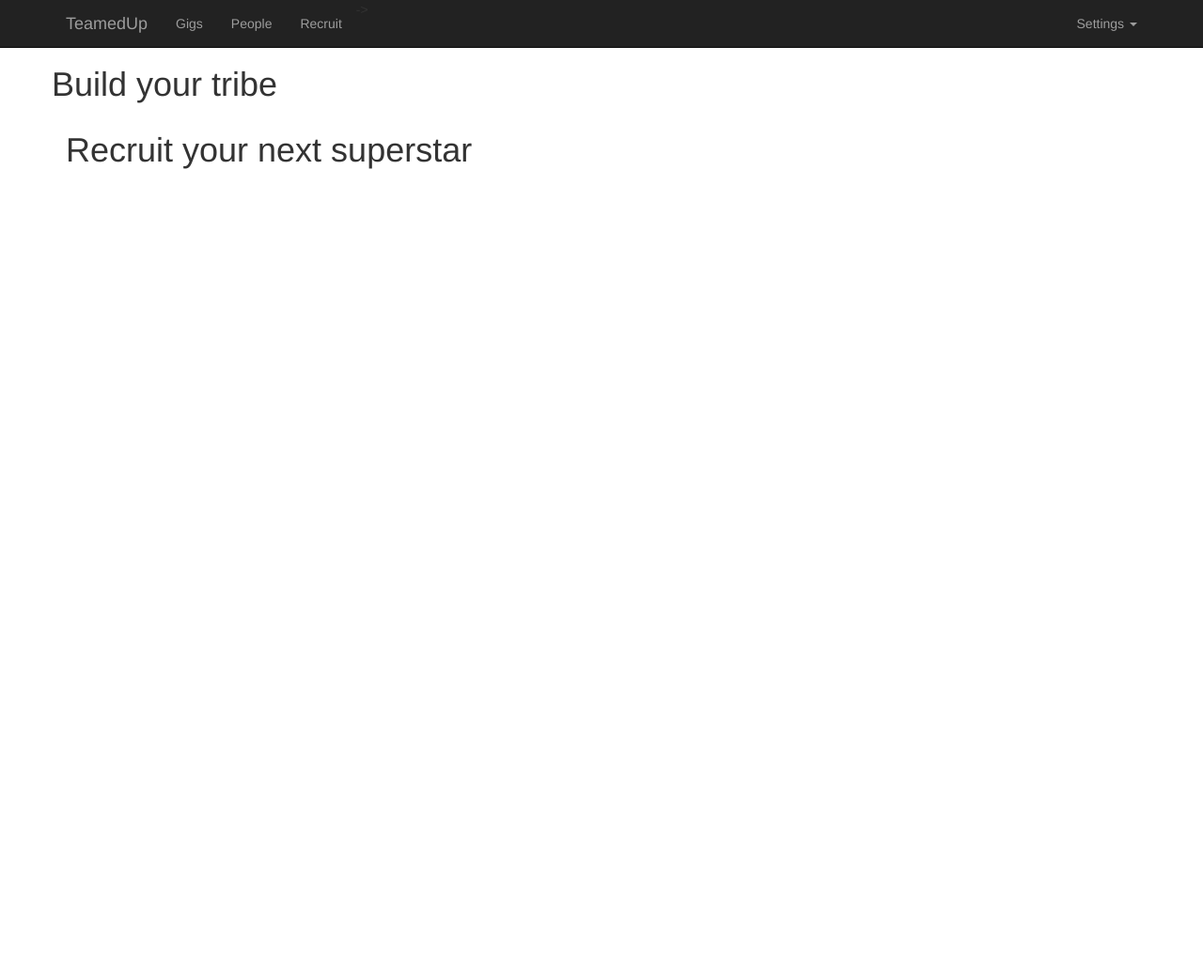
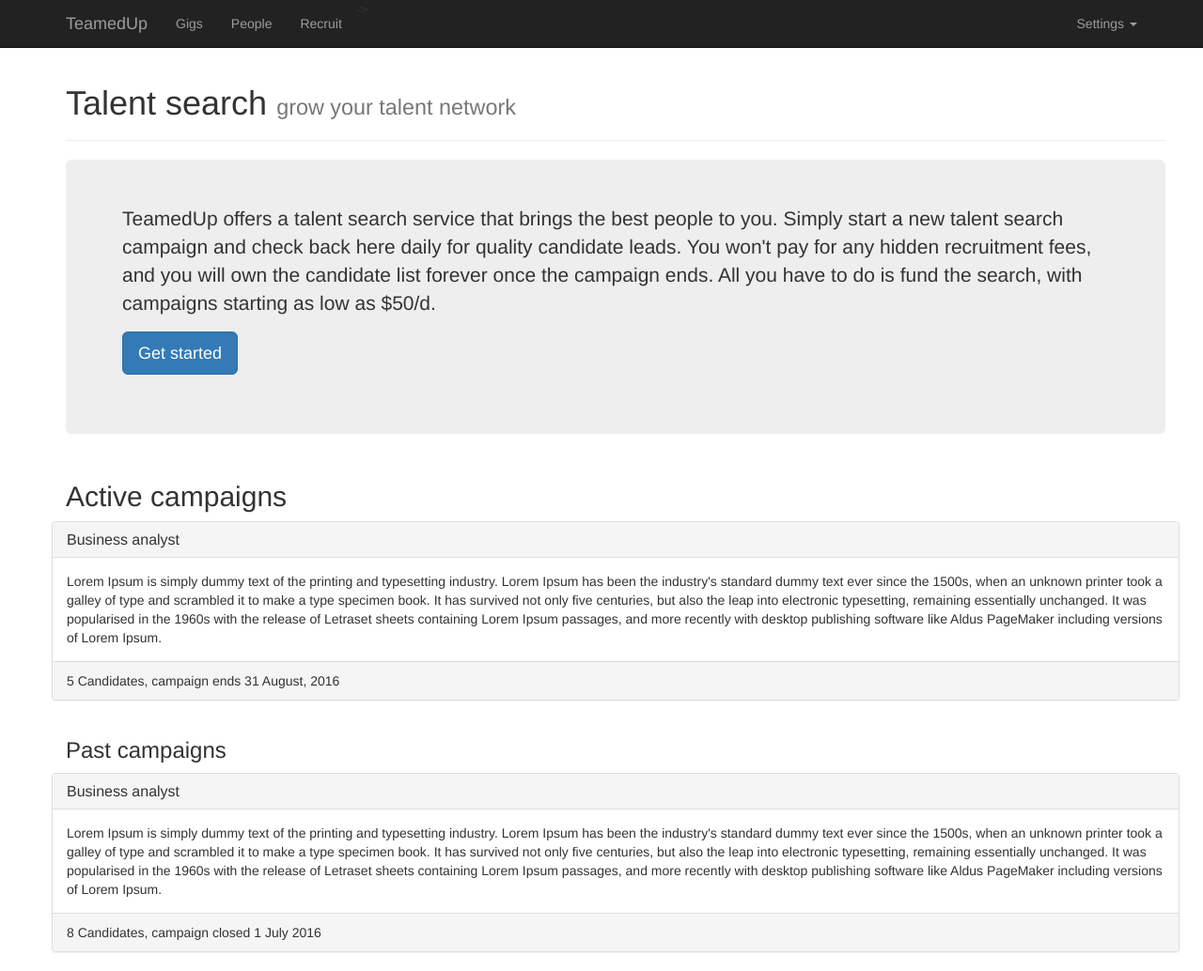
Before and after one commit to heroku/python-getting-started, a Django app: page /recruit/ in a window 1280 px wide. Shown: the whole page at 94% size. Before the commit the page ends 180 px from the top, so only its background shows below. Run offline with Django 3.2, Linux system fonts and the light colour scheme; the visitor is signed in with stand-in values (Sample User, id 1); some libraries are stand-ins or nearby versions.

Commit message:
mocked up recruit/talent search first view

```diff
--- a/recruit/templates/recruit/home.html
+++ b/recruit/templates/recruit/home.html
@@ -1,16 +1,47 @@
 {% extends 'base.html' %}
 {% block content %}
 
-<div class="row">
-  <h1>Build your tribe</h1>
+<div class="container">
+	<div class="row">
+		<div class="page-header">
+	  		<h1>Talent search <small>grow your talent network</small></h1>
+		</div>
+		<div class="jumbotron">
+		  <p>TeamedUp offers a talent search service that brings the best people to you. Simply start a new talent search campaign and check back here daily for quality candidate leads. You won't pay for any hidden recruitment fees, and you will own the candidate list forever once the campaign ends. All you have to do is fund the search, with campaigns starting as low as $50/d.</p>
+		  <p><a class="btn btn-primary btn-lg" href="#" role="button">Get started</a></p>
+		</div>
+	</div>
+
+	<div class="row">
+		<h2>Active campaigns</h2>
+		<div class="row">
+			<div class="panel panel-default">
+			  <div class="panel-heading">
+			    <h3 class="panel-title">Business analyst</h3>
+			  </div>
+			  <div class="panel-body">
+			    Lorem Ipsum is simply dummy text of the printing and typesetting industry. Lorem Ipsum has been the industry's standard dummy text ever since the 1500s, when an unknown printer took a galley of type and scrambled it to make a type specimen book. It has survived not only five centuries, but also the leap into electronic typesetting, remaining essentially unchanged. It was popularised in the 1960s with the release of Letraset sheets containing Lorem Ipsum passages, and more recently with desktop publishing software like Aldus PageMaker including versions of Lorem Ipsum.
+			  </div>
+			  <div class="panel-footer">5 Candidates, campaign ends 31 August, 2016</div>
+			</div>
+		</div>
+	</div>
+
+	<div class="row">
+		<h3>Past campaigns</h3>
+		<div class="row">
+			<div class="panel panel-default">
+			  <div class="panel-heading">
+			    <h3 class="panel-title">Business analyst</h3>
+			  </div>
+			  <div class="panel-body">
+			    Lorem Ipsum is simply dummy text of the printing and typesetting industry. Lorem Ipsum has been the industry's standard dummy text ever since the 1500s, when an unknown printer took a galley of type and scrambled it to make a type specimen book. It has survived not only five centuries, but also the leap into electronic typesetting, remaining essentially unchanged. It was popularised in the 1960s with the release of Letraset sheets containing Lorem Ipsum passages, and more recently with desktop publishing software like Aldus PageMaker including versions of Lorem Ipsum.
+			  </div>
+			  <div class="panel-footer">8 Candidates, campaign closed 1 July 2016</div>
+			</div>
+		</div>
+	</div>
+
 </div>
 
-<div class="container">
-  <div class="row">
-    <h1>Recruit your next superstar</h1>
-  </div>
-</div>
-
-
-
 {% endblock %}
```
